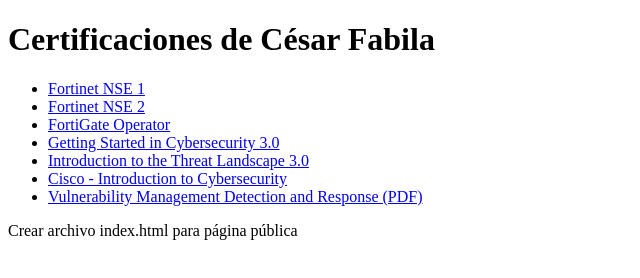
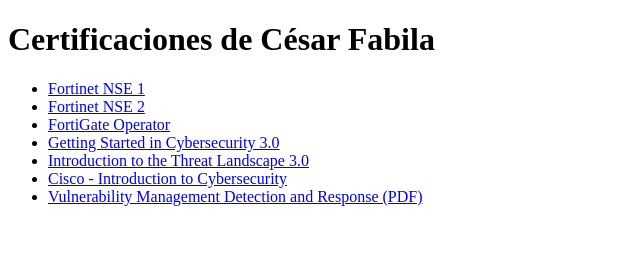
Before and after one commit to cesar-fabila/Certificaciones, a plain HTML site: page index.html in a window 1280 px wide. Shown: the whole page, without its empty margins (0-640 px from the left). Drawn offline with Linux system fonts and the light colour scheme.

```diff
--- a/index.html
+++ b/index.html
@@ -17,4 +17,3 @@
   </ul>
 </body>
 </html>
-Crear archivo index.html para página pública
```
